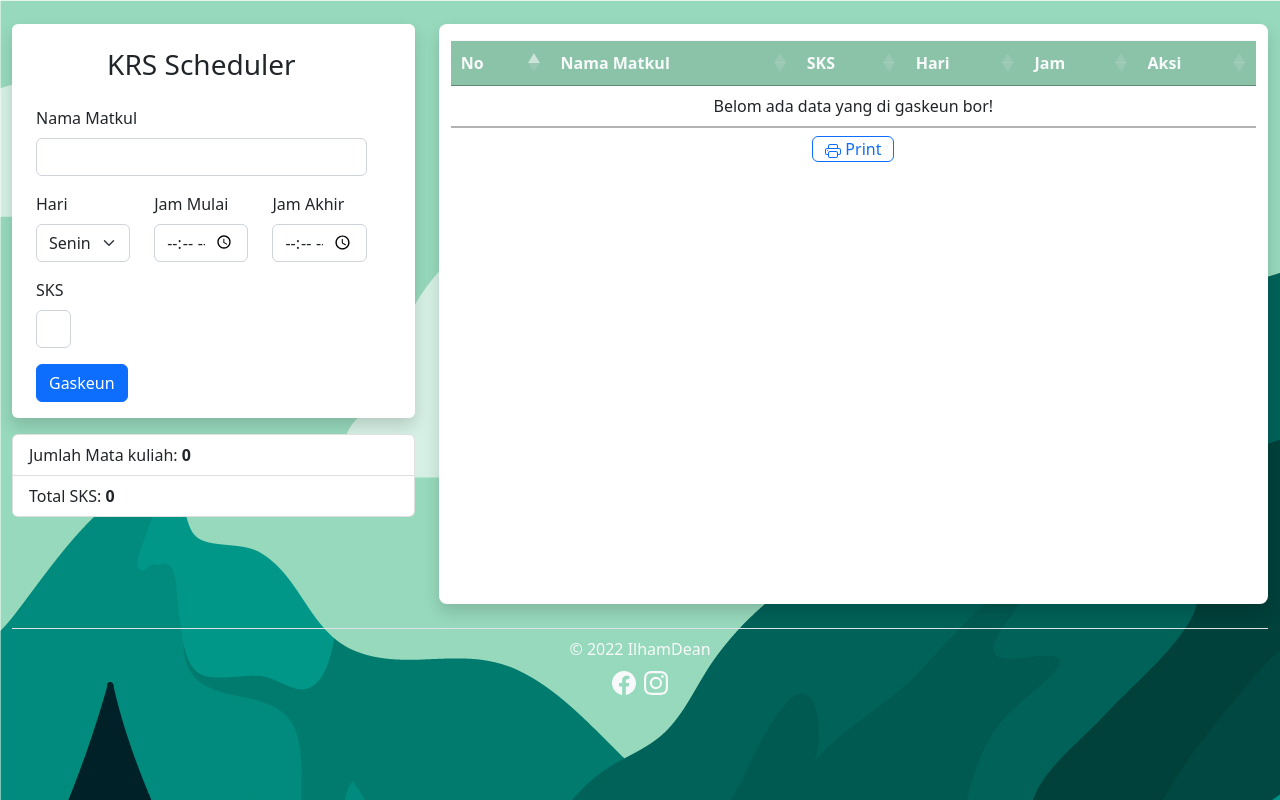
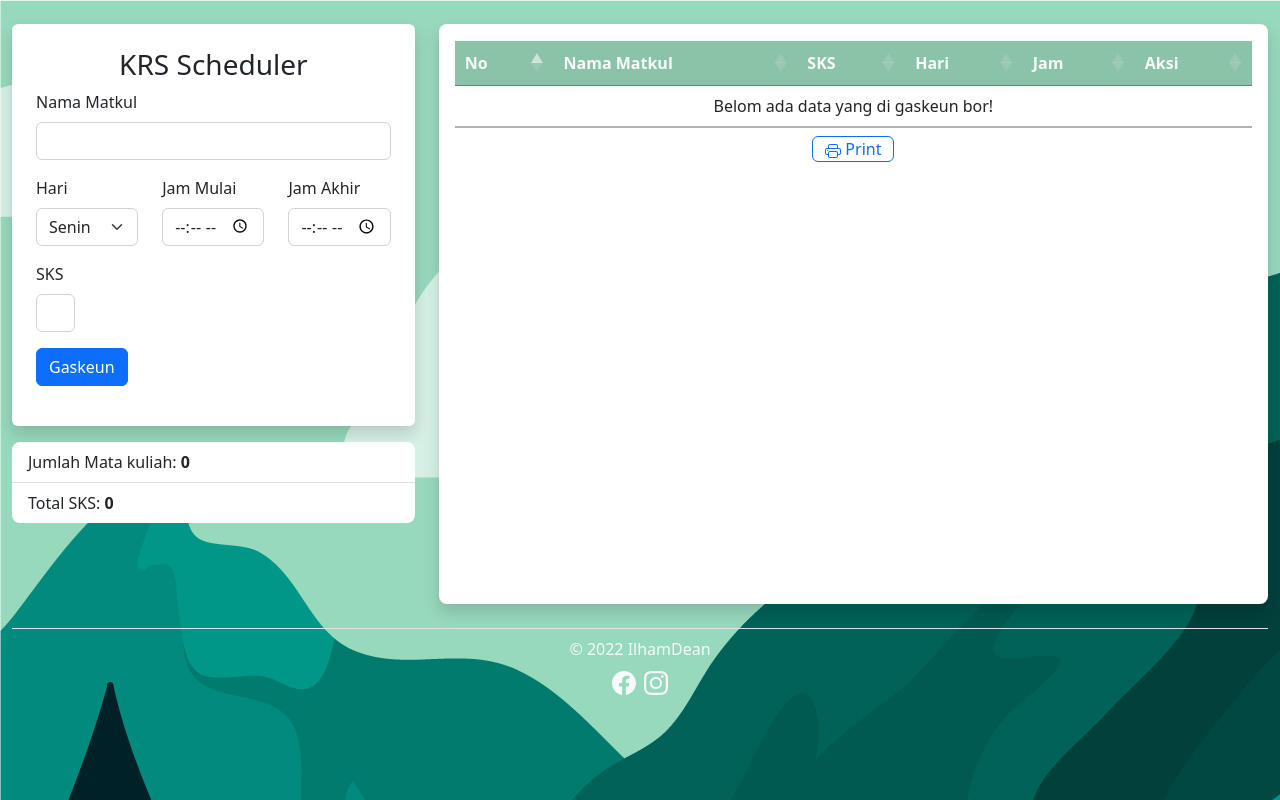
Before and after one commit to dean131/krs-tool-jquery, a Flask app: page / in a window 1280 px wide. Run offline with Flask 2, Linux system fonts and the light colour scheme; some libraries are stand-ins or nearby versions.

Commit message:
display simplification

```diff
--- a/static/js/custom.js
+++ b/static/js/custom.js
@@ -132,7 +132,7 @@ $(document).ready(function() {
             total_sks += parseInt(value[4]);
         });
 
-        let hitung =   `<ul class="list-group">
+        let hitung =   `<ul class="rounded-3 list-group list-group-flush">
                             <li class="list-group-item">Jumlah Mata kuliah: <strong>${total_matkul}</strong></li>
                             <li class="list-group-item">Total SKS: <strong>${total_sks}</strong></li>
                         </ul>`;
--- a/templates/index.html
+++ b/templates/index.html
@@ -4,6 +4,7 @@
     <meta charset="UTF-8">
     <meta http-equiv="X-UA-Compatible" content="IE=edge">
     <meta name="viewport" content="width=device-width, initial-scale=1.0">
+    <link rel="icon" href="/static/img/calendar.svg">
     <title>KRS Scheduler</title>
     <link href="https://cdn.jsdelivr.net/npm/bootstrap@5.2.0-beta1/dist/css/bootstrap.min.css" rel="stylesheet" integrity="sha384-0evHe/X+R7YkIZDRvuzKMRqM+OrBnVFBL6DOitfPri4tjfHxaWutUpFmBp4vmVor" crossorigin="anonymous">
     <link rel="stylesheet" type="text/css" href="https://cdn.datatables.net/v/bs5/dt-1.12.1/datatables.min.css"/>
@@ -13,13 +14,13 @@
 <body>
     <div class="container-fluid mt-4">
         <div class="row">
-            <!-- FORM -->
             <div class="col-md-4 mb-3">
-                <div class="container rounded shadow  bg-white mb-3">
+                <!-- FORM -->
+                <div class="rounded shadow bg-white mb-3 p-4">
                     <form id="form_matkul">
-                        <div class="container-fluid row">
-                            <h3 class="form-title text-center mt-4">KRS Scheduler</h3>
-                            <div class="mb-3 mt-3">
+                        <div class="row">
+                            <h3 class="form-title text-center">KRS Scheduler</h3>
+                            <div class="mb-3">
                                 <label class="form-label" for="nama_matkul">Nama Matkul</label>
                                 <input class="form-control" type="text" id="nama_matkul">
                             </div>
@@ -52,12 +53,13 @@
                         </div>
                     </form>
                 </div>
-                <div class="mb-3" id="hitungan"></div>
+                <!-- HITUNGAN -->
+                <div id="hitungan"></div>
             </div>
             <!-- TABEL -->
             <div class="col-md-8 mb-3">
-                <div class="container rounded-3 shadow bg-white table-responsive" style="height: 580px;">
-                    <div class="mt-3" id="table_matkul"></div>
+                <div class="rounded-3 shadow bg-white p-3" style="height: 580px;">
+                    <div class="table-responsive" id="table_matkul"></div>
                     <div class="d-flex justify-content-center sticky-bottom bg-white py-2">
                         <a onclick="$.myPrint()" class="btn btn-outline-primary">
                             <svg xmlns="http://www.w3.org/2000/svg" width="16" height="16" fill="currentColor" class="bi bi-printer" viewBox="0 0 16 16">
@@ -80,9 +82,8 @@
                         <button type="button" class="btn-close" data-bs-dismiss="modal" aria-label="Close"></button>
                     </div>
                     <div class="modal-body">
-                        <div class="container row">
-                            <div class="mb-3 mt-3">
-                                <div id="wadah_alert"></div>
+                        <div class="row">
+                            <div class="mb-3">
                                 <label class="form-label" for="nama_matkul">Nama Matkul</label>
                                 <input class="form-control" type="text" id="modal_nama_matkul">
                             </div>
```
Also changed, not shown: static/img/calendar.svg (added).
